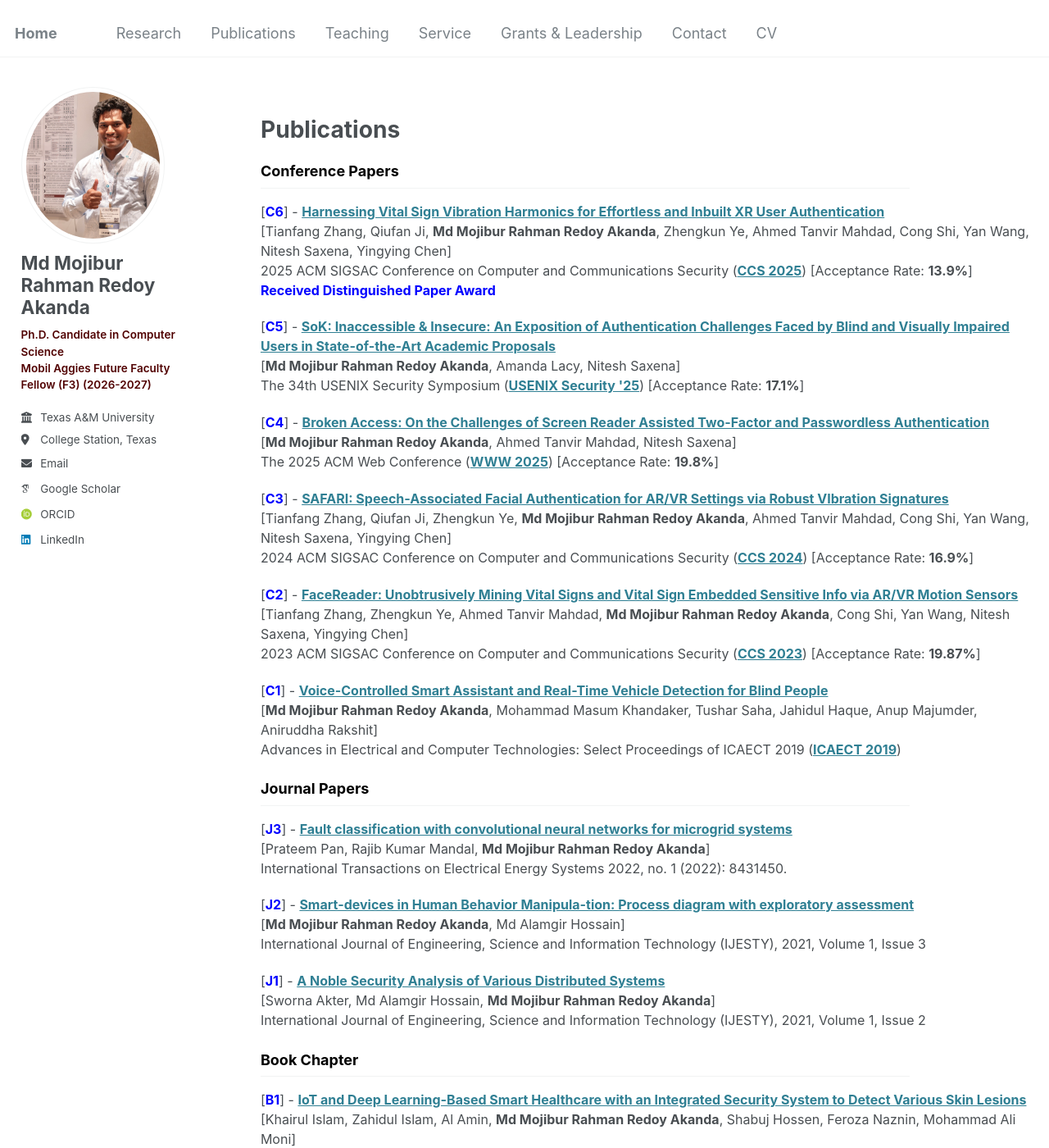
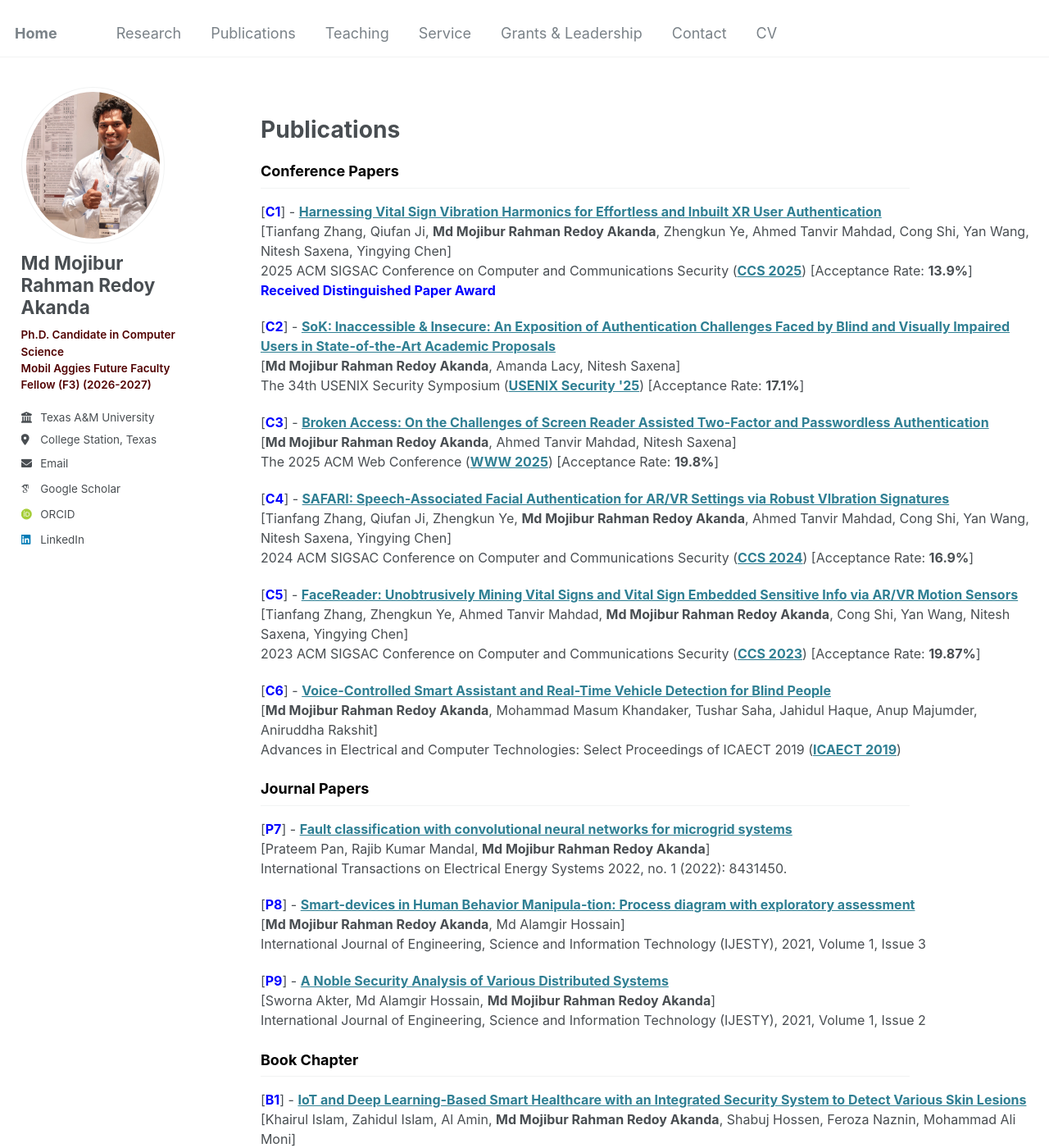
Before and after one commit to redoyakanda/redoyakanda.github.io, a Jekyll site: the page built from _pages/publications.html, in a window 1280 px wide and 1400 px high. Shown: the whole window at 82% size. Built offline with Jekyll 4.4.1, drawn with Linux system fonts in a browser that asks for light colours; some web fonts are replaced.

Commit message:
Update publications.html

```diff
--- a/_pages/publications.html
+++ b/_pages/publications.html
@@ -19,7 +19,7 @@ author_profile: true
 <div style="font-size: 16px; width: 120%;">
 
 <p>
-  [<strong><span style="color:blue">C6</span></strong>] -
+  [<strong><span style="color:blue">C1</span></strong>] -
   <strong><a href="https://dl.acm.org/doi/pdf/10.1145/3719027.3765060">
     Harnessing Vital Sign Vibration Harmonics for Effortless and Inbuilt XR User Authentication
   </a></strong><br>
@@ -37,7 +37,7 @@ author_profile: true
 
 
   <p>
-    [<strong><span style="color:blue">C5</span></strong>] -
+    [<strong><span style="color:blue">C2</span></strong>] -
     <strong><a href="https://www.usenix.org/system/files/usenixsecurity25-akanda.pdf">
       SoK: Inaccessible & Insecure: An Exposition of Authentication Challenges Faced by Blind and Visually Impaired Users in State-of-the-Art Academic Proposals
     </a></strong><br>
@@ -45,7 +45,7 @@ author_profile: true
     The 34th USENIX Security Symposium (<strong><a href="https://www.usenix.org/conference/usenixsecurity25">USENIX Security '25</a></strong>)   [Acceptance Rate: <strong>17.1%</strong>]
   </p>
   <p>
-    [<strong><span style="color:blue">C4</span></strong>] -
+    [<strong><span style="color:blue">C3</span></strong>] -
     <strong><a href="https://dl.acm.org/doi/pdf/10.1145/3696410.3714579">
       Broken Access: On the Challenges of Screen Reader Assisted Two-Factor and Passwordless Authentication
     </a></strong><br>
@@ -54,7 +54,7 @@ author_profile: true
   </p>
 
   <p>
-    [<strong><span style="color:blue">C3</span></strong>] -
+    [<strong><span style="color:blue">C4</span></strong>] -
     <strong><a href="https://dl.acm.org/doi/pdf/10.1145/3658644.3670358">
       SAFARI: Speech-Associated Facial Authentication for AR/VR Settings via Robust VIbration Signatures
     </a></strong><br>
@@ -65,7 +65,7 @@ author_profile: true
   </p>
 
     <p>
-    [<strong><span style="color:blue">C2</span></strong>] -
+    [<strong><span style="color:blue">C5</span></strong>] -
     <strong><a href="https://dl.acm.org/doi/abs/10.1145/3576915.3623102">
       FaceReader: Unobtrusively Mining Vital Signs and Vital Sign Embedded Sensitive Info via AR/VR Motion Sensors
     </a></strong><br>
@@ -76,7 +76,7 @@ author_profile: true
   </p>
 
       <p>
-    [<strong><span style="color:blue">C1</span></strong>] -
+    [<strong><span style="color:blue">C6</span></strong>] -
     <strong><a href="https://link.springer.com/chapter/10.1007/978-981-15-5558-9_27">
       Voice-Controlled Smart Assistant and Real-Time Vehicle Detection for Blind People
     </a></strong><br>
@@ -92,7 +92,7 @@ author_profile: true
 <div style="font-size: 16px; width: 120%;">
 
   <p>
-    [<strong><span style="color:blue">J3</span></strong>] -
+    [<strong><span style="color:blue">P7</span></strong>] -
     <a href="https://onlinelibrary.wiley.com/doi/pdf/10.1155/2022/8431450">
       <strong>Fault classification with convolutional neural networks for microgrid systems</strong>
     </a><br>
@@ -101,7 +101,7 @@ author_profile: true
   </p>
 
   <p>
-    [<strong><span style="color:blue">J2</span></strong>] -
+    [<strong><span style="color:blue">P8</span></strong>] -
     <strong><a href="https://www.ijesty.org/index.php/ijesty/article/download/88/69">
       Smart-devices in Human Behavior Manipula-tion: Process diagram with exploratory assessment
     </a></strong><br>
@@ -110,7 +110,7 @@ author_profile: true
   </p>
 
     <p>
-    [<strong><span style="color:blue">J1</span></strong>] -
+    [<strong><span style="color:blue">P9</span></strong>] -
     <strong><a href="https://ijesty.org/index.php/ijesty/article/download/101/75">
 A Noble Security Analysis of Various Distributed Systems
     </a></strong><br>
@@ -141,7 +141,7 @@ A Noble Security Analysis of Various Distributed Systems
 <div style="font-size: 16px; width: 120%;">
 
   <p>
-    [<strong><span style="color:blue">P1</span></strong>] -
+    [<strong><span style="color:blue">PP1</span></strong>] -
     <a href="https://dl.acm.org/doi/abs/10.1145/3565287.3623624">
       <strong>Poster: Unobtrusively Mining Vital Sign and Embedded Sensitive Info via AR/VR Motion Sensors</strong>
     </a><br>
```
